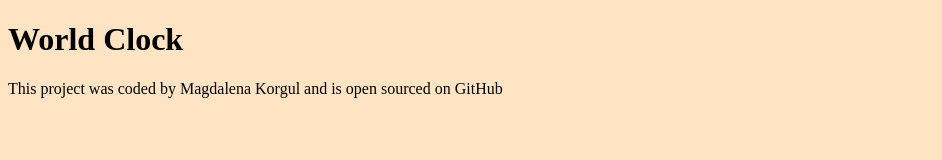
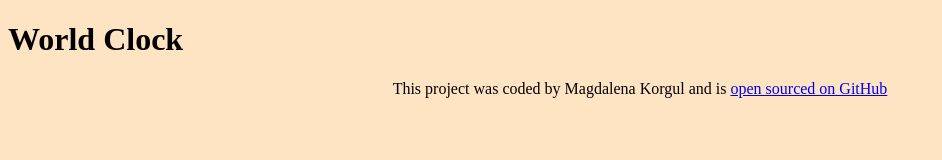
Before and after one commit to magdakorgul/World-Clocks, a plain HTML site: page index.html in a window 1280 px wide. Shown: the whole page, without its empty margins (0-942 px from the left). Drawn offline with Linux system fonts and the light colour scheme.

Commit message:
Added the link to GitHub repository

```diff
--- a/index.html
+++ b/index.html
@@ -10,7 +10,10 @@
   <body>
     <h1>World Clock</h1>
     <footer>
-      This project was coded by Magdalena Korgul and is open sourced on GitHub
+      This project was coded by Magdalena Korgul and is
+      <a href="https://github.com/magdakorgul/World-Clocks">
+        open sourced on GitHub</a
+      >
     </footer>
     <script src="index.js"></script>
   </body>
--- a/style.css
+++ b/style.css
@@ -1,3 +1,6 @@
 body{
     background-color: bisque;
 }
+footer{
+    text-align: center;
+}
```
